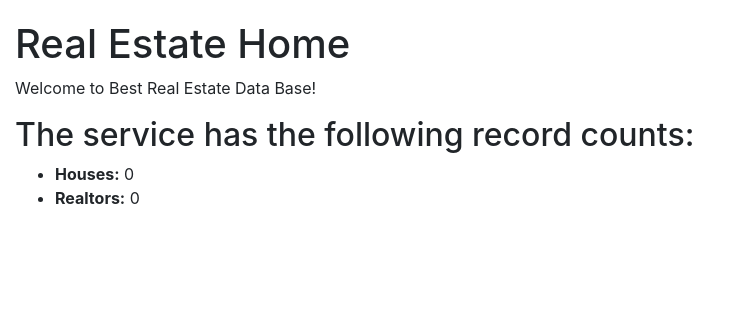
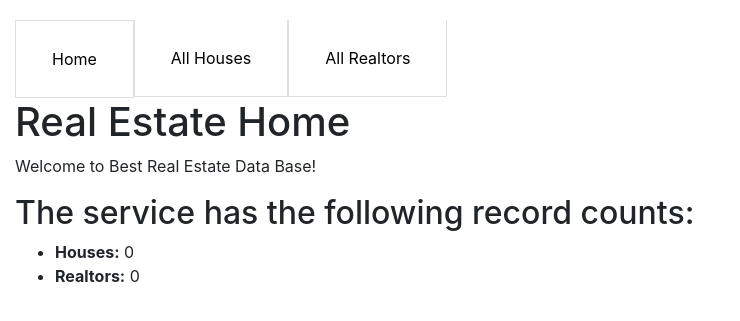
Before and after one commit to SysoevDmitro/Ukraine-real-estate-info, a Django app: page / in a window 1280 px wide. Shown: the top 321 px of the page, without its empty margins (0-740 px from the left). Run offline with Django 5.2, Linux system fonts and the light colour scheme; data that the repository does not hold is empty.

Commit message:
Made listviews for houses and realtors

```diff
--- a/estate/urls.py
+++ b/estate/urls.py
@@ -1,11 +1,16 @@
 from django.urls import path
 from .views import (
-    index
+    index,
+    HouseListView,
+    HouseDetailView,
+    RealtorListView
 )
 
 urlpatterns = [
     path("", index, name="index"),
-
+    path("houses/", HouseListView.as_view(), name="house-list"),
+    path("houses/<int:pk>", HouseDetailView.as_view(), name="house-detail"),
+    path("realtors/", RealtorListView.as_view(), name="realtor-list"),
 ]
 
 app_name = "estate"
--- a/estate/views.py
+++ b/estate/views.py
@@ -1,4 +1,11 @@
+from django.contrib.auth.decorators import login_required
+from django.http import HttpResponseRedirect
 from django.shortcuts import render
+from django.urls import reverse_lazy
+from django.views import generic
+from django.contrib.auth.mixins import LoginRequiredMixin
+from .forms import HouseSearchForm
+
 from .models import (
     House,
     Realtor,
@@ -19,3 +26,18 @@ def index(request):
     }
 
     return render(request, "estate/index.html", context=context)
+
+
+class RealtorListView(generic.ListView):
+    model = Realtor
+    paginate_by = 5
+
+
+class HouseListView(generic.ListView):
+    model = House
+    paginate_by = 5
+    queryset = House.objects.all()
+
+
+class HouseDetailView(generic.DetailView):
+    model = House
--- a/static/css/styles.css
+++ b/static/css/styles.css
@@ -6,3 +6,30 @@ body {
     float: right;
     margin: 0 2px 0 2px;
 }
+.topnav {
+    background-color: #ffffff; /* Цвет фона верхней панели */
+}
+
+.topnav ul {
+    list-style-type: none; /* Убираем маркеры списка */
+    margin: 0;
+    padding: 0;
+}
+
+.topnav ul li {
+    float: left; /* Располагаем ссылки горизонтально */
+}
+
+.topnav ul li a {
+    display: block;
+    color: #000000; /* Цвет текста ссылок */
+    text-align: center;
+    padding: 14px 16px;
+    text-decoration: none; /* Убираем подчеркивание ссылок */
+}
+
+/* Hover-эффект для ссылок */
+.topnav ul li a:hover {
+    background-color: #ddd; /* Цвет фона при hover */
+    color: black; /* Цвет текста при hover */
+}
--- a/templates/base.html
+++ b/templates/base.html
@@ -15,6 +15,9 @@
 
 <body>
 <div class="col-sm-10 ">
+{% block sidebar %}
+        {% include "includes/sidebar.html" %}
+      {% endblock %}
 
             {% block content %}{% endblock %}
 
--- a/templates/estate/index.html
+++ b/templates/estate/index.html
@@ -1,6 +1,7 @@
 {% extends "base.html" %}
 
 {% block content %}
+
     <h1>Real Estate Home</h1>
     <p>Welcome to Best Real Estate Data Base!</p>
     <h2>The service has the following record counts:</h2>
--- /dev/null
+++ b/templates/includes/sidebar.html
@@ -0,0 +1,9 @@
+<div class="sidebar-nav list-group">
+<nav class="topnav">
+    <ul>
+  <li class="list-group-item"><a href="{% url 'estate:index' %}" class="">Home</a></li>
+  <li class="list-group-item"><a href="{% url 'estate:house-list' %}">All Houses</a></li>
+  <li class="list-group-item"><a href="{% url 'estate:realtor-list' %}">All Realtors</a></li>
+      </ul>
+</nav>
+  </div>
```
Also changed, not shown: estate/forms.py (added, +12 -0 lines), templates/estate/house_detail.html (added, +14 -0 lines), templates/estate/house_list.html (added, +23 -0 lines), templates/estate/realtor_detail.html (added, +14 -0 lines), templates/estate/realtor_list.html (added, +23 -0 lines).
